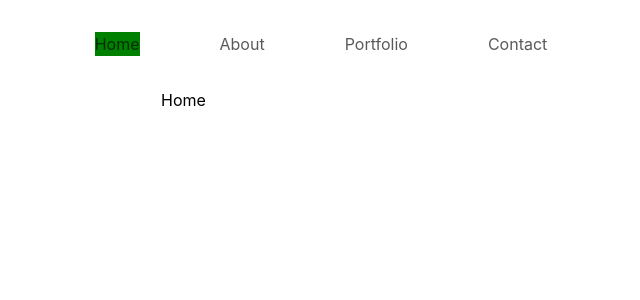
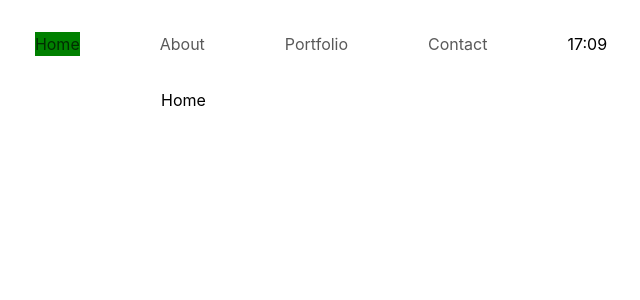
Before and after one commit to laisbenb/portfolio, a React (Create React App) app: page / in a window 1280 px wide. Shown: the top 300 px of the page, without its empty margins (319-959 px from the left). Built offline with nearby package versions, Linux system fonts and the light colour scheme.

Commit message:
Added clock component display live clock

```diff
--- /dev/null
+++ b/src/components/Clock.js
@@ -0,0 +1,44 @@
+import React, { useEffect, useState } from 'react'
+
+function liveClock() {
+
+    // live clock data
+    const time = new Date();
+    const hour = time.getHours();
+    const minute = time.getMinutes();
+
+    // empty variable for storing correct time
+    let setHour;
+    let setMinute;
+
+    // Add '0' before single number
+    if (hour < 10) {
+        setHour = '0' + hour;
+    } else {
+        setHour = hour;
+    }
+    if (minute < 10) {
+        setMinute = '0' + minute;
+    } else {
+        setMinute = minute;
+    }
+
+    return `${setHour}:${setMinute}`;
+};
+
+export default function Clock() {
+    const [time, setTime] = useState(liveClock());
+
+    useEffect(() => {
+        const interval = setInterval(() => {
+            setTime(liveClock());
+        }, 1000);
+
+        return () => clearInterval(interval);
+    }, []);
+  return (
+    <div className='nav__clock'>
+        {time}
+    </div>
+  )
+}
--- a/src/components/Navigation.js
+++ b/src/components/Navigation.js
@@ -1,14 +1,18 @@
 import React from 'react';
 import { NavLink } from 'react-router-dom';
 import { ROUTES } from '../routes/routes';
+import Clock from './Clock';
 
 export default function Navigation() {
   return (
     <div className='nav'>
-      <NavLink to={ROUTES.home.path}>{ROUTES.home.title}</NavLink>
-      <NavLink to={ROUTES.about.path}>{ROUTES.about.title}</NavLink>
-      <NavLink to={ROUTES.portfolio.path}>{ROUTES.portfolio.title}</NavLink>
-      <NavLink to={ROUTES.contact.path}>{ROUTES.contact.title}</NavLink>
+      <div className='nav__links'>
+        <NavLink to={ROUTES.home.path}>{ROUTES.home.title}</NavLink>
+        <NavLink to={ROUTES.about.path}>{ROUTES.about.title}</NavLink>
+        <NavLink to={ROUTES.portfolio.path}>{ROUTES.portfolio.title}</NavLink>
+        <NavLink to={ROUTES.contact.path}>{ROUTES.contact.title}</NavLink>
+      </div>
+      <Clock />
     </div>
   );
 }
--- a/src/styles/App.css
+++ b/src/styles/App.css
@@ -23,3 +23,8 @@ body {
         background-color: green;
     }
 }
+
+.nav__links {
+    display: flex;
+    gap: 5rem;
+}
```
